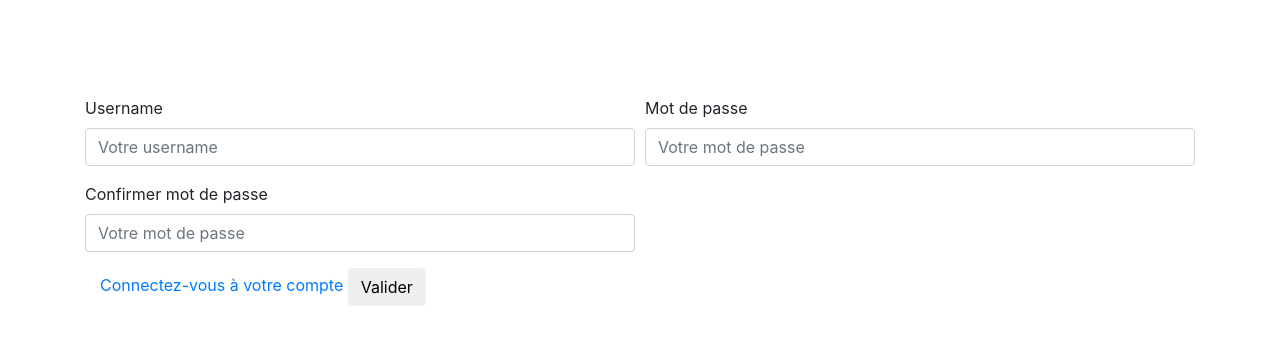
After one commit to Olympika/template-f2i, a PHP site: page /evaluation.php in a window 1280 px wide. The commit adds this page. Shown: the top 345 px of the page. Run offline with PHP 8.4, Linux system fonts and the light colour scheme; some libraries are stand-ins or nearby versions.

Commit message:
feat(register) tp

```diff
--- a/espace.php
+++ b/espace.php
@@ -1,6 +1,6 @@
 <?php
 session_start();
-if(!$_SESSION['user']) {
+if(!$_SESSION['evaluation']) {
 header("Location: login.php");
 }
 ?>
@@ -15,12 +15,12 @@ header("Location: login.php");
 <body>
 
 <nav class="navbar navbar-expand-lg navbar-light bg-light">
-  <a class="navbar-brand" href="#"><?= $_SESSION['user'][0]['email'] ?></a>
+  <a class="navbar-brand" href="#"><?= $_SESSION['evaluation'][0]['username'] ?></a>
   <button class="navbar-toggler" type="button" data-toggle="collapse" data-target="#navbarSupportedContent" aria-controls="navbarSupportedContent" aria-expanded="false" aria-label="Toggle navigation">
     <span class="navbar-toggler-icon"></span>
   </button>
 
-  <a href="/stop.php" class="btn btn-danger offset-md-8">Je veux me déconnecter</a>
+  <a href="/stop.php" class="btn btn-danger offset-md-9">Je veux me déconnecter</a>
 </nav>
 
 </body>
--- /dev/null
+++ b/evaluation.php
@@ -0,0 +1,45 @@
+<!DOCTYPE html>
+<html lang="en">
+  <head>
+    <meta charset="UTF-8">
+    <meta http-equiv="X-UA-Compatible" content="IE=edge">
+    <meta name="viewport" content="width=device-width, initial-scale=1.0">
+    <title>TP PHP</title>
+    <link rel="stylesheet" href="/css/style.css">
+    <link rel="stylesheet" href="https://cdn.jsdelivr.net/npm/bootstrap@4.0.0/dist/css/bootstrap.min.css" integrity="sha384-Gn5384xqQ1aoWXA+058RXPxPg6fy4IWvTNh0E263XmFcJlSAwiGgFAW/dAiS6JXm" crossorigin="anonymous">
+  </head>
+  <body>
+
+    <div class="container mt-5 pt-5">
+        <form action="/resultat.php" method="post">
+            <div class="form-row">
+                <div class="form-group col-md-6">
+                    <label for="input_username">Username</label>
+                    <input type="text" class="form-control" name="username" id="input_username" placeholder="Votre username" required>
+                </div>
+                <div class="form-group col-md-6">
+                    <label for="input_mdp">Mot de passe</label>
+                    <input type="password" class="form-control" name="mdp1" id="input_mdp" placeholder="Votre mot de passe" required>
+                </div>
+
+                <div class="form-group col-md-6">
+                    <label for="input_mdp2">Confirmer mot de passe</label>
+                    <input type="password" class="form-control" name="mdp2" id="input_mdp2" placeholder="Votre mot de passe" required>
+                </div>
+            </div>
+
+            <div class="input-field col s12">
+            <a href="login.php" class="cold-md-3"> Connectez-vous à votre compte </a>
+            <button class="btn waves-effect waves-light pulse" type="submit" name="action">Valider
+            </button>
+            </div>
+        </form>
+    </div>
+
+  </body>
+    <script src="https://code.jquery.com/jquery-3.2.1.slim.min.js" integrity="sha384-KJ3o2DKtIkvYIK3UENzmM7KCkRr/rE9/Qpg6aAZGJwFDMVNA/GpGFF93hXpG5KkN" crossorigin="anonymous"></script>
+    <script src="https://cdn.jsdelivr.net/npm/popper.js@1.12.9/dist/umd/popper.min.js" integrity="sha384-ApNbgh9B+Y1QKtv3Rn7W3mgPxhU9K/ScQsAP7hUibX39j7fakFPskvXusvfa0b4Q" crossorigin="anonymous"></script>
+    <script src="https://cdn.jsdelivr.net/npm/bootstrap@4.0.0/dist/js/bootstrap.min.js" integrity="sha384-JZR6Spejh4U02d8jOt6vLEHfe/JQGiRRSQQxSfFWpi1MquVdAyjUar5+76PVCmYl" crossorigin="anonymous"></script>
+
+
+</html>
```
Also changed, not shown: login.php (+4 -4 lines), meconnecter.php (+7 -10 lines), resultat.php (added, +44 -0 lines), css/style.css (added).
